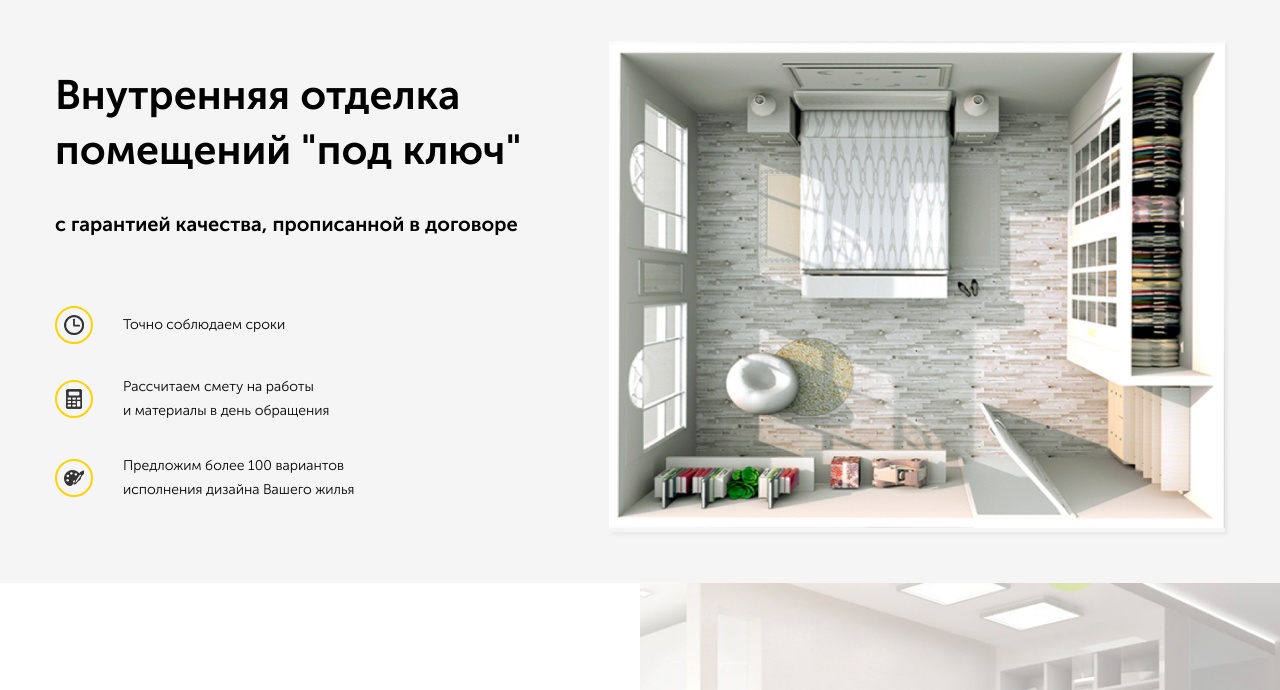
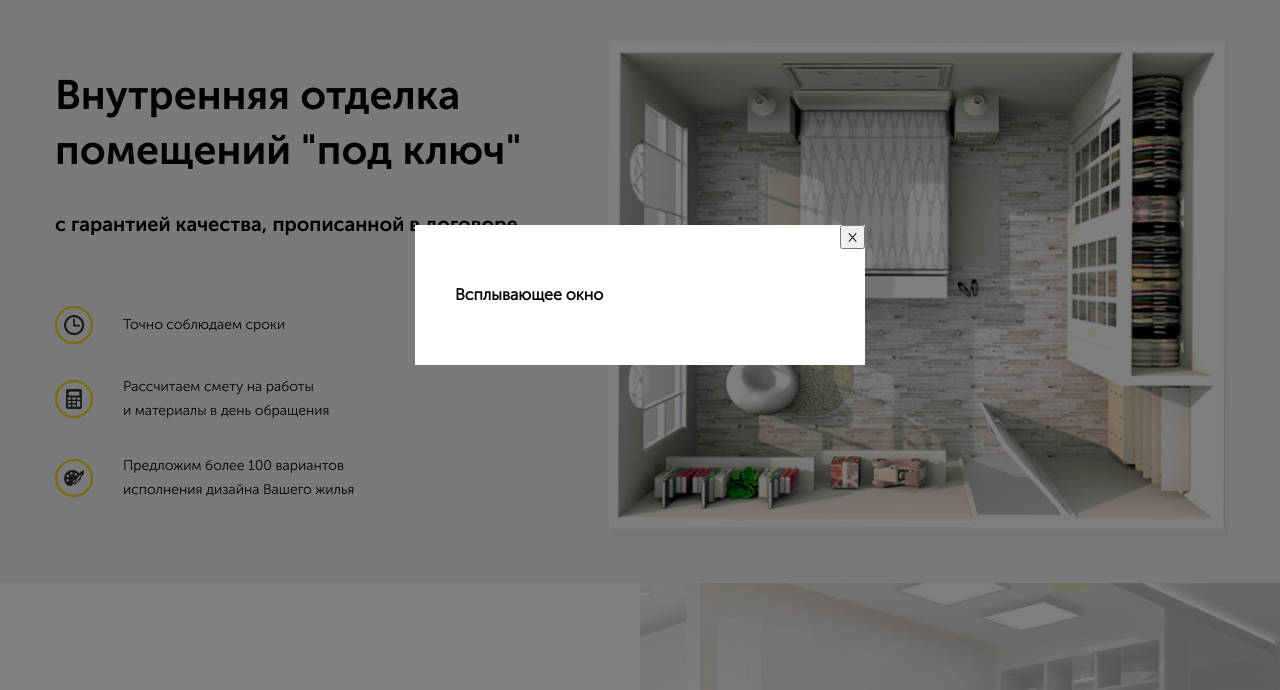
Before and after one commit to AnotherLegend/Repair, a plain HTML site: page src/index.html in a window 1280 px wide. Both pictures are taken after a click on the button "Перезвоните мне". Shown: the part 105-795 px from the top of the page. Drawn offline with Linux system fonts and the light colour scheme.

Commit message:
Чистый Java, всплывающее окно

```diff
--- a/src/index.html
+++ b/src/index.html
@@ -24,7 +24,7 @@
                         <a href="tel:+7(495)42-251-31" class="navbar__phone">+7 (495) 42-251-31</a>
                         <!-- /.navbar__contacts -->
                     </div>
-                    <button class="button navbar__button">Перезвоните мне</button>
+                    <button class="button navbar__button" id="button">Перезвоните мне</button>
                     <!-- /.navbar__info -->
                 </div>
                 <!-- /.navbar-blok -->
@@ -116,6 +116,16 @@
         </section>
         <!-- /.offer -->
     </div>
+
+    <div class="modal" id="modal">
+        <div class="modal-dialog">
+            <button class="modal-dialog__close" id="close">&times;</button>
+            <h4 class="modal-dialog__title">Всплывающее окно</h4>
+        </div>
+        <!-- /.modal-dialog -->
+    </div>
+    <!-- /.modal -->
+    <script src="js/main.js"></script>
 </body>
 
 </html>
--- /dev/null
+++ b/src/js/main.js
@@ -0,0 +1,11 @@
+var button = document.querySelector('#button');
+var modal = document.querySelector('#modal');
+var close = document. querySelector('#close');
+
+button.addEventListener('click', function(){
+    modal.classList.add('modal_active')
+});
+
+close.addEventListener('click', function () {
+    modal.classList.remove('modal_active');
+})
--- /dev/null
+++ b/src/sass/blocks/_modal.sass
@@ -0,0 +1,22 @@
+.modal
+    position: fixed
+    left: 0
+    top: 0
+    width: 100%
+    height: 100%
+    background-color: rgba(#000, 0.5)
+    display: none
+    &_active
+        display: flex
+    &-dialog
+        position: relative
+        margin: auto
+        max-width: 450px
+        width: 90%
+        min-width: 200px
+        background-color: #ffffff
+        padding: 40px
+        &__close
+            position: absolute
+            top: 0
+            right: 0
--- a/src/sass/style.sass
+++ b/src/sass/style.sass
@@ -7,3 +7,5 @@
 @import 'blocks/hero'
 /* Стрили для блока */
 @import 'blocks/offer'
+/* Стили модального окна*/
+@import 'blocks/modal'
```
Also changed, not shown: src/css/style.css, 1 other file.
